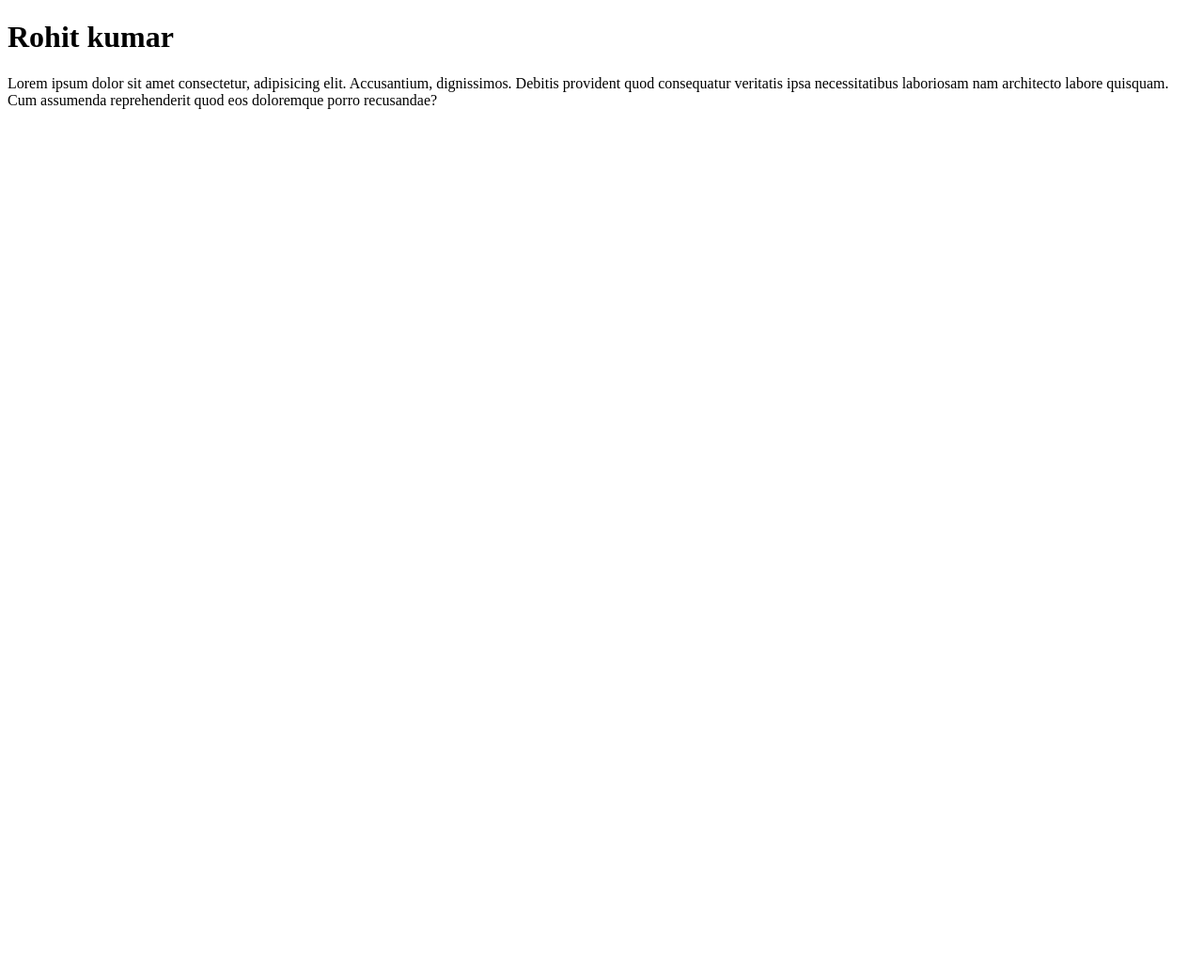
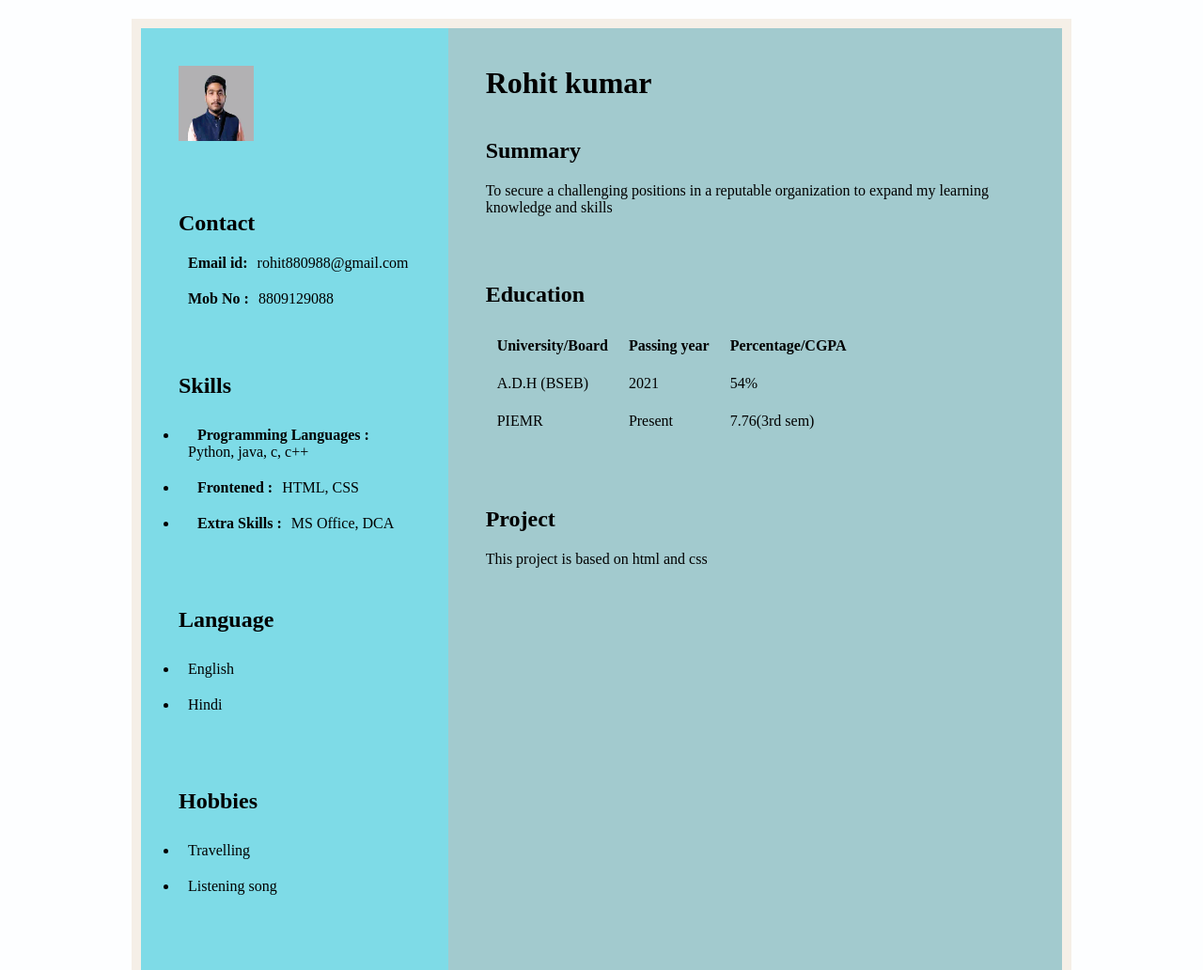
Before and after one commit to Rkumar841208/desktop-tutorial, a plain HTML site: page index.html in a window 1280 px wide. Shown: the top 1032 px of the page at 94% size. Before the commit the page ends 800 px from the top, so only its background shows below. Drawn offline with Linux system fonts and the light colour scheme.

Commit message:
protfolio intialized

```diff
--- /dev/null
+++ b/index.css
@@ -0,0 +1,36 @@
+* {
+    margin: 0;
+    padding: 10px;
+    box-sizing: border-box;
+}
+body {
+    background-color: rgb(253, 254, 255);
+display: flex;
+justify-content: center;
+align-items: center;
+}
+.bio {
+    width: 50;
+    max-width: 1000px;
+    min-height: 100px;
+    background-color: rgb(245, 239, 231);
+    margin: 0px;
+    display: grid;
+    grid-template-columns: 2fr 4fr;
+}
+.profile {
+    position: initial;
+    background-color: rgb(126, 219, 231);
+    padding: 20px;
+}
+.head {
+    position: initial;
+    background-color: rgb(162, 202, 206);
+    padding: 20px;
+}
+.image, .contact, .Skills, .Language, .Hobbies, .Summary, .Education, .project {
+    margin-bottom: 30px;
+}
+.h2 {
+    background-color: rgb(4, 96, 150);
+}
--- a/index.html
+++ b/index.html
@@ -1,17 +1,90 @@
 <!DOCTYPE html>
 <html lang="en">
+  <head>
+    <meta charset="UTF-8" />
+    <meta name="viewport" content="width=device-width, initial-scale=1.0" />
+    <title>Resume</title>
+    <link rel="stylesheet" href="index.css">
+  </head>
+  <body>
+    <div class="bio">
+      <div class="profile">
+        <div class="image">
+          <img
+            src="rohit profile.png"
+            alt="gfg-logo"
+            style="width: 100px; height: 100px"
+          />
+        </div>
+        <div class="contact">
+          <h2>Contact</h2>
+          <p><b>Email id:</b>rohit880988@gmail.com</p>
+          <p><b>Mob No :</b>8809129088</p>
+        </div>
+        <div class="Skills">
+          <h2>Skills</h2>
+          <ul>
+            <li><b>Programming Languages :</b> Python, java, c, c++</li>
+            <li><b>Frontened :</b>HTML, CSS</li>
+            <li><b>Extra Skills :</b>MS Office, DCA</li>
+          </ul>
+        </div>
+        <div class="Language">
+          <h2>Language</h2>
+          <ul>
+            <li>English</li>
+            <li>Hindi</li>
+          </ul>
+        </div>
+        <div class="Hobbies">
+          <h2>Hobbies</h2>
+          <ul>
+            <li>Travelling</li>
+            <li>Listening song</li>
+          </ul>
+        </div>
+      </div>
+      <div class="head">
+        <div class="name">
+          <h1>Rohit kumar</h1>
+        </div>
+        <div class="Summary">
+          <h2>Summary</h2>
+          <p>
+            To secure a challenging positions in a reputable organization to
+            expand my learning knowledge and skills
+          </p>
+        </div>
+        <div class="Education">
+            <h2>Education</h2>
+            <table>
+                <tr>
+                    <th> University/Board  </th>
+                    <th> Passing year  </th>
+                    <th> Percentage/CGPA  </th>
+                </tr>
 
-<head>
-    <meta charset="UTF-8">
-    <meta name="viewport" content="width=device-width, initial-scale=1.0">
-    <title>Document</title>
-</head>
+                <tr>
+                    <td>A.D.H (BSEB)</td>
+                    <td>2021</td>
+                    <td>54%</td>
+                </tr>
+                <tr>
+                    <td>PIEMR</td>
+                    <td>Present</td>
+                    <td>7.76(3rd sem)</td>
+                </tr>
+            </table>
+        </div>
+        <div class="project">
 
-<body>
-    <h1>Rohit kumar</h1>
-    <p>Lorem ipsum dolor sit amet consectetur, adipisicing elit. Accusantium, dignissimos. Debitis provident quod
-        consequatur veritatis ipsa necessitatibus laboriosam nam architecto labore quisquam. Cum assumenda reprehenderit
-        quod eos doloremque porro recusandae?</p>
-</body>
 
+                    <h2>Project</h2>
+                    <p>This project is based on html and css </p>
+
+
+        </div>
+      </div>
+    </div>
+  </body>
 </html>
```
Also changed, not shown: clg.html (added, +35 -0 lines), rohit profile.png (added), 1 other file.
